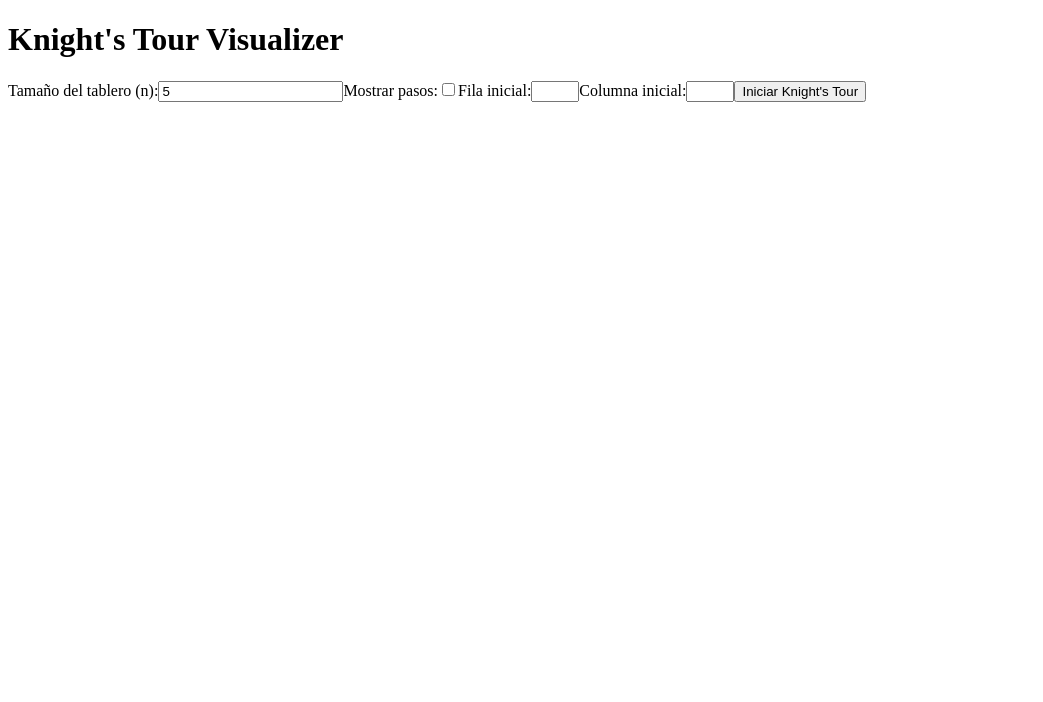
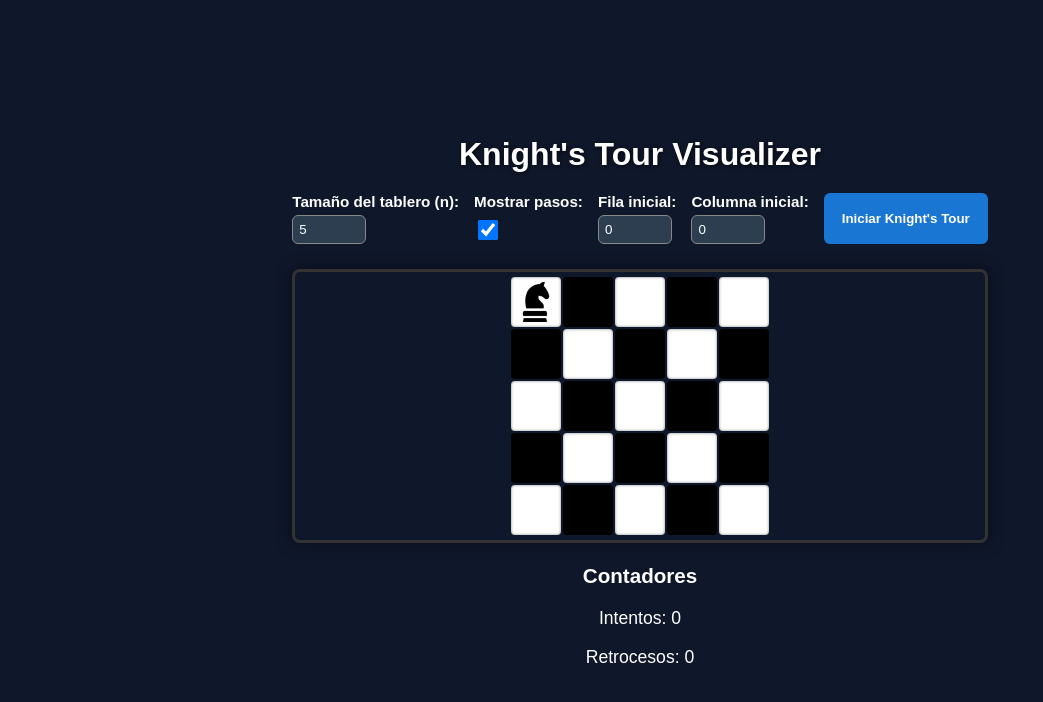
Before and after one commit to Trabajos-TEC/Proyecto-1-Analisis, a React (Vite) app: page / in a window 1280 px wide. Shown: the top 702 px of the page, without its empty margins (0-1043 px from the left). Built offline with nearby package versions, Linux system fonts and the light colour scheme.

Commit message:
Se agrega funcionalidad de resolución, mejoras esteticas y se agrega un gitignore para los modulos.

```diff
--- a/src/App.jsx
+++ b/src/App.jsx
@@ -1,10 +1,55 @@
-import React, { useState } from "react";
+import { useState, useEffect } from "react";
 import Tablero from "./components/Tablero";
 import Contadores from "./components/Contadores";
+import { generarMatriz, knightTourPasoAPaso } from "./utils";
+import "./App.css";
 
 export default function App() {
   const [n, setN] = useState(5);
-  const [tablero, setTablero] = useState([]);
+  const [tablero, setTablero] = useState(generarMatriz(5));
+  const [mostrar, setMostrar] = useState(true);
+  const [posX, setPosX] = useState(0);
+  const [posY, setPosY] = useState(0);
+  const [contador, setContador] = useState({ count: 0, backtracks: 0 });
+  const [ejecutando, setEjecutando] = useState(false);
+  const [mensaje, setMensaje] = useState("");
+  const [inicio, setInicio] = useState(Date.now());
+  const [posActual, setPosActual] = useState({ x: 0, y: 0 });
+
+  useEffect(() => {
+    if (!ejecutando) {
+      setPosActual({ x: posX, y: posY });
+    }
+  }, [posX, posY, ejecutando]);
+
+  const ejecutar = async () => {
+    setEjecutando(true);
+    setInicio(Date.now());
+    setMensaje("");
+
+    const t = generarMatriz(n);
+    setTablero(t);
+    setContador({ count: 0, backtracks: 0 });
+
+    setPosActual({ x: posX, y: posY });
+
+    const exito = await knightTourPasoAPaso(
+      posX,
+      posY,
+      0,
+      t,
+      mostrar,
+      setTablero,
+      setContador,
+      inicio,
+      setPosActual
+    );
+
+    setEjecutando(false);
+    setMensaje(
+      exito ? "¡Se encontró una solución!" : "No se encontró solución."
+    );
+  };
 
   return (
     <div className="app">
@@ -16,30 +61,70 @@ export default function App() {
           <input
             type="number"
             value={n}
-            onChange={(e) => setN(parseInt(e.target.value))}
+            disabled={ejecutando}
+            onChange={(e) => {
+              const val = parseInt(e.target.value);
+              setN(val);
+              setTablero(generarMatriz(val));
+              setPosActual({ x: 0, y: 0 });
+            }}
           />
         </label>
 
         <label>
           Mostrar pasos:
-          <input type="checkbox" />
+          <input
+            type="checkbox"
+            checked={mostrar}
+            disabled={ejecutando}
+            onChange={(e) => setMostrar(e.target.checked)}
+          />
         </label>
 
         <label>
           Fila inicial:
-          <input type="number" min={0} max={n - 1} />
+          <input
+            type="number"
+            value={posX}
+            disabled={ejecutando}
+            min={0}
+            max={n - 1}
+            onChange={(e) => {
+              const x = parseInt(e.target.value);
+              setPosX(x);
+              if (!ejecutando) setPosActual({ x, y: posY });
+            }}
+          />
         </label>
 
         <label>
           Columna inicial:
-          <input type="number" min={0} max={n - 1} />
+          <input
+            type="number"
+            value={posY}
+            disabled={ejecutando}
+            min={0}
+            max={n - 1}
+            onChange={(e) => {
+              const y = parseInt(e.target.value);
+              setPosY(y);
+              if (!ejecutando) setPosActual({ x: posX, y });
+            }}
+          />
         </label>
 
-        <button>Iniciar Knight's Tour</button>
+        <button onClick={ejecutar} disabled={ejecutando}>
+          {ejecutando ? "Ejecutando..." : "Iniciar Knight's Tour"}
+        </button>
       </div>
 
-      <Tablero tablero={tablero} />
-      <Contadores contador={{ count: 0, backtracks: 0 }} />
+      <Tablero tablero={tablero} posActual={posActual} />
+      <Contadores
+        contador={contador}
+        mensaje={mensaje}
+        ejecutando={ejecutando}
+        inicio={inicio}
+      />
     </div>
   );
 }
--- a/src/components/Contadores.jsx
+++ b/src/components/Contadores.jsx
@@ -1 +1,15 @@
-export default () => null
+import React from "react";
+
+export default function Contadores({ contador, mensaje, ejecutando, inicio }) {
+  return (
+    <div className="contadores">
+      <h3>Contadores</h3>
+      <p>Intentos: {contador.count}</p>
+      <p>Retrocesos: {contador.backtracks}</p>
+      {mensaje && <p className="mensaje">{mensaje}</p>}
+      {ejecutando && (
+        <p>Tiempo transcurrido: {((Date.now() - inicio) / 1000).toFixed(2)}s</p>
+      )}
+    </div>
+  );
+}
--- a/src/components/Tablero.jsx
+++ b/src/components/Tablero.jsx
@@ -1 +1,50 @@
-export default () => null
+import React from "react";
+import caballoBlanco from "../assets/caballo_blanco.png";
+import caballoNegro from "../assets/caballo_negro.png";
+import "../App.css";
+
+export default function Tablero({ tablero, posActual }) {
+  const n = tablero.length;
+
+  return (
+    <div
+      id="tablero"
+      style={{
+        gridTemplateColumns: `repeat(${n}, 50px)`,
+      }}
+    >
+      {tablero.map((fila, i) =>
+        fila.map((val, j) => {
+          const esCaballo = posActual?.x === i && posActual?.y === j;
+          const isRecorrida = val !== -1;
+
+          const celdaColor = (i + j) % 2 === 0 ? "blanca" : "negra";
+
+          let caballoImg = null;
+          if (esCaballo) {
+            caballoImg = celdaColor === "blanca" ? caballoNegro : caballoBlanco;
+          }
+
+          return (
+            <div
+              key={`${i}-${j}`}
+              className={`celda ${
+                celdaColor === "blanca" ? "celda-blanca" : "celda-negra"
+              } ${isRecorrida ? "celda-recorrida" : ""} ${
+                esCaballo ? "celda-caballo" : ""
+              }`}
+            >
+              {esCaballo ? (
+                <img src={caballoImg} alt="Caballo" />
+              ) : isRecorrida ? (
+                val.toString().padStart(2, "0")
+              ) : (
+                ""
+              )}
+            </div>
+          );
+        })
+      )}
+    </div>
+  );
+}
--- a/src/main.jsx
+++ b/src/main.jsx
@@ -1,6 +1,7 @@
 import React from "react";
 import ReactDOM from "react-dom/client";
 import App from "./App";
+import "./index.css";
 
 ReactDOM.createRoot(document.getElementById("root")).render(
   <React.StrictMode>
--- /dev/null
+++ b/src/utils.js
@@ -0,0 +1,128 @@
+// Movimientos del caballo
+function random(min, max) {
+  return Math.floor(Math.random() * (max - min + 1)) + min;
+}
+const movimientosPosibles = [
+  [2, 1],
+  [1, 2],
+  [-1, 2],
+  [-2, 1],
+  [-2, -1],
+  [-1, -2],
+  [1, -2],
+  [2, -1],
+];
+
+export function generarMatriz(n) {
+    let res = [];
+    for (let i = 0; i < n; i++) {
+        let temp = [];
+        for (let j = 0; j < n; j++) {
+            temp.push(-1);
+        }
+        res.push(temp);
+    }
+    return res;
+}
+
+
+function esValido(x, y, tablero) {
+  const n = tablero.length;
+
+  //Verifica que (x, y) esté dentro de los limites del tablero
+  if (x < 0 || x >= n || y < 0 || y >= n) {
+    return false;
+  }
+
+  //Verifica que la casilla este libre (sin visitar)
+  if (tablero[x][y] !== -1) {
+    return false;
+  }
+
+  //Si paso las dos pruebas, es valida
+  return true;
+}
+
+export async function knightTourPasoAPaso(x,y,paso,tablero,mostrar,setTablero,setContador,inicio,setPosActual){ // actualiza la posición del caballo)
+
+  const t = [];
+  for (let i = 0; i < tablero.length; i++) {
+    const fila = [];
+    for (let j = 0; j < tablero[i].length; j++) {
+      fila.push(tablero[i][j]); // copiamos cada valor
+    }
+    t.push(fila); // agregamos la fila copiada al nuevo tablero
+  }
+
+  t[x][y] = paso;
+
+  if (setPosActual) setPosActual({ x, y }); // se actualiza al avanzar
+
+  // Actualizamos el contador de intentos
+  setContador(anterior => ({ count: anterior.count + 1, backtracks: anterior.backtracks }));
+
+  // Actualizamos el tablero
+  setTablero(t);
+
+  let tiempoTranscurrido = (Date.now() - inicio) / 1000;
+  let delay = 300;
+
+  if (tiempoTranscurrido > 10 && tiempoTranscurrido <= 20) {
+    delay = 100;
+  }
+
+  if (tiempoTranscurrido > 20) {
+    delay = 50;
+  }
+
+  if (mostrar) {
+    await new Promise((resolve) => setTimeout(resolve, delay));
+  }
+
+  const size = t.length;
+  if (paso === size * size - 1){
+    return true
+  }
+  for (let i = 0; i < movimientosPosibles.length; i++) {
+    let moves = movimientosPosibles[i]
+
+    if (paso === 0){
+      moves = movimientosPosibles[random(0,7)]
+    }
+
+    const xNuevo = x + moves[0];
+    const yNuevo = y + moves[1];
+
+    if (esValido(xNuevo, yNuevo, t)) {
+      if ((await knightTourPasoAPaso(xNuevo, yNuevo, paso + 1, t, mostrar, setTablero, setContador, inicio, setPosActual))){
+        return true;
+      }
+    }
+  }
+  // Backtracking: desmarcamos la casilla y actualizamos la UI
+  t[x][y] = -1;
+
+  if (setPosActual) {
+    setPosActual({ x, y }); // actualizamos la posición al retroceder
+  }
+
+  // Contador de retrocesos
+  setContador(anterior => ({ count: anterior.count, backtracks: anterior.backtracks + 1 }));
+
+  // Actualizamos el tablero con la nueva matriz (copia manual)
+  const nuevoTablero = [];
+  for (let i = 0; i < t.length; i++) {
+    const fila = [];
+    for (let j = 0; j < t[i].length; j++) {
+      fila.push(t[i][j]);
+    }
+    nuevoTablero.push(fila);
+  }
+  setTablero(nuevoTablero);
+
+  // Espera para animación si se está mostrando
+  if (mostrar) {
+    await new Promise((resolve) => setTimeout(resolve, delay));
+  }
+  return false;
+}
```
Also changed, not shown: 1 other file (tests, documents, lock files or other folders).
